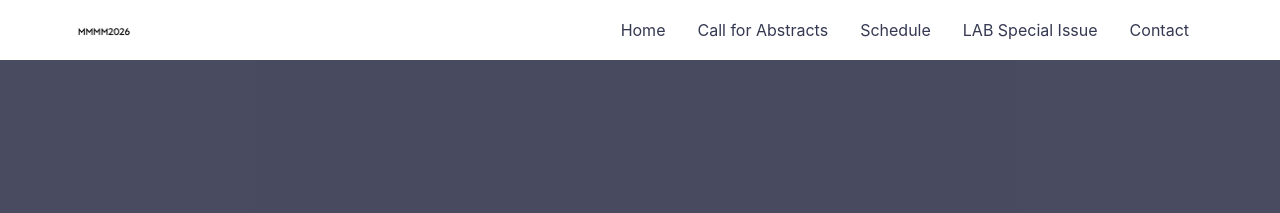
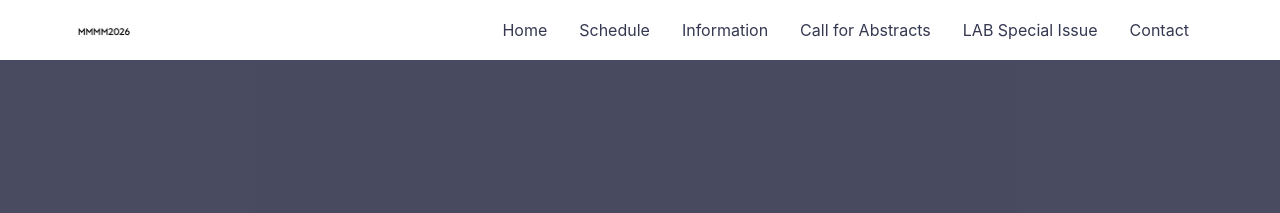
Before and after one commit to mmmm2026/mmmm2026.github.io, a Jekyll site: the page built from index.md, in a window 1280 px wide. Shown: the top 213 px of the page. Built offline with Jekyll 4.4.1, drawn with Linux system fonts in a browser that asks for light colours.

Commit message:
Update _config.yml
added info to nav menu

```diff
--- a/_config.yml
+++ b/_config.yml
@@ -17,8 +17,9 @@ social:
 # THEME SETTINGS
 navigation: # Navigation links
   - {name: 'Home', link: '/'}
+  - {name: 'Schedule', link: '/schedule'}
+  - {name: 'Information', link: '/info'}
   - {name: 'Call for Abstracts', link: '/abstracts'}
-  - {name: 'Schedule', link: '/schedule'}
   - {name: 'LAB Special Issue', link: '/LAB'}
   - {name: 'Contact', link: '/contact'}
 
```
